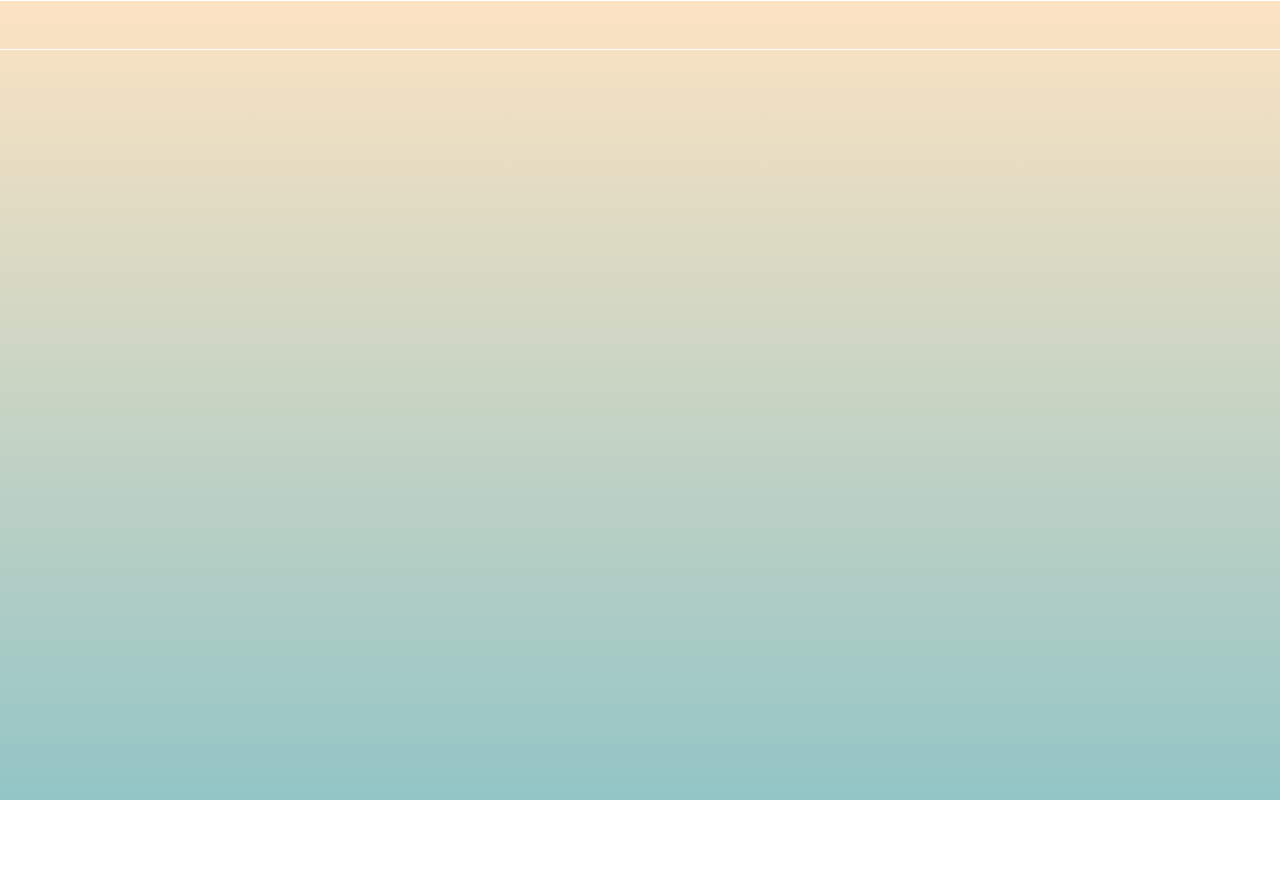
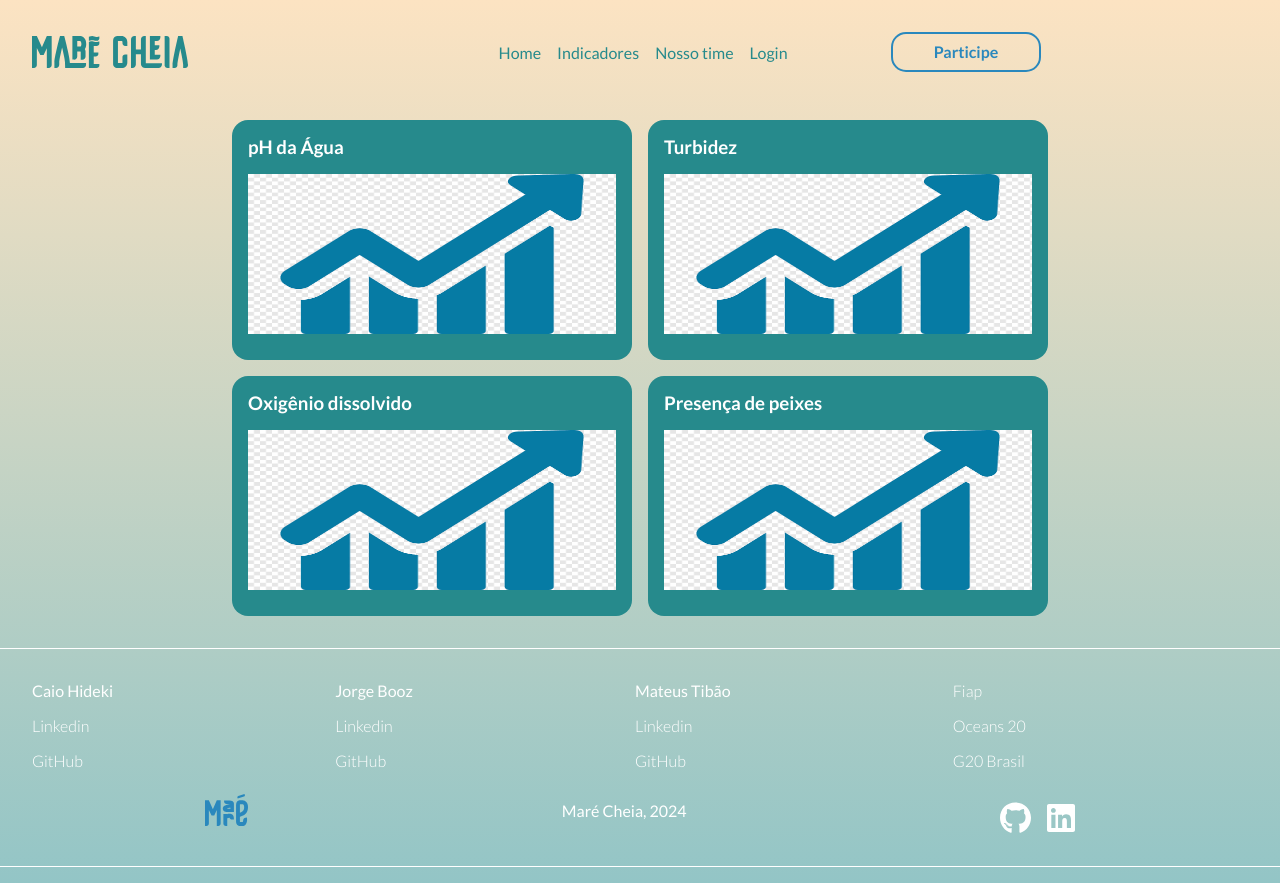
Before and after one commit to jorgebooz/MareCheia, a React (Vite) app: page /indicadores in a window 1280 px wide. Before the commit this address had no page. Before the commit the page ends 800 px from the top, so only its background shows below. Built offline with nearby package versions, Linux system fonts and the light colour scheme.

Commit message:
feat: indicadores mark and style

```diff
--- a/src/components/Nav.jsx
+++ b/src/components/Nav.jsx
@@ -11,7 +11,7 @@ function Nav() {
           <Link to="/" className='navLink'>
             Home
           </Link>
-          <Link to="/" className='navLink'>
+          <Link to="/Indicadores" className='navLink'>
             Indicadores
           </Link>
           <Link to="/" className='navLink'>
--- /dev/null
+++ b/src/css/Indicadores.module.css
@@ -0,0 +1,68 @@
+@media screen and (max-width: 999px) {
+    .ph { grid-area: ph; }
+    .turbidez{ grid-area: turbidez; }
+    .oxigneio{ grid-area: oxigenio; }
+    .presenca{ grid-area: presenca; }
+
+    .indicadores{
+        display: grid;
+        grid-template-areas:
+        'ph turbidez'
+        'oxigenio presenca';
+        gap: 1rem;
+        align-items: center;
+        align-self: center;
+        justify-content: center;
+        padding: 2rem;
+    }
+    .container{
+        background-color: var(--ocean-green);
+        width: 10rem;
+        height: 15rem;
+        border-radius: 1rem;
+        padding: 1rem;
+        display: flex;
+        flex-direction: column;
+        gap: 1rem;
+    }
+    .container h3{
+        color: #fff;
+    }
+    .container img{
+       height: 10rem;
+    }
+}
+@media screen and (min-width: 1000px) {
+    .ph { grid-area: ph; }
+    .turbidez{ grid-area: turbidez; }
+    .oxigneio{ grid-area: oxigenio; }
+    .presenca{ grid-area: presenca; }
+
+    .indicadores{
+        display: grid;
+        grid-template-areas:
+        'ph turbidez'
+        'oxigenio presenca';
+        gap: 1rem;
+        align-items: center;
+        align-self: center;
+        justify-content: center;
+        padding: 2rem;
+    }
+    .container{
+        background-color: var(--ocean-green);
+        width: 25rem;
+        height: 15rem;
+        border-radius: 1rem;
+        padding: 1rem;
+        display: flex;
+        flex-direction: column;
+        gap: 1rem;
+    }
+    .container h3{
+        color: #fff;
+    }
+    .container img{
+       height: 10rem;
+    }
+}
--- a/src/main.jsx
+++ b/src/main.jsx
@@ -7,7 +7,7 @@ import Error from './routes/Error';
 import Home from './routes/Home';
 import Login from './routes/Login'
 import Participe from './routes/Participe'
-
+import Indicadores from './routes/Indicadores'
 
 import './css/scss/main.sass'
 
@@ -19,7 +19,8 @@ const router = createBrowserRouter([
     children: [
       { path: '/', element: <Home /> },
       { path: '/login', element: <Login /> },
-      { path: '/participe', element: <Participe />}
+      { path: '/participe', element: <Participe />},
+      { path: '/indicadores', element: <Indicadores />}
     ],
   },
 ]);
--- /dev/null
+++ b/src/routes/Indicadores.jsx
@@ -0,0 +1,31 @@
+import React from 'react';
+import styles from '../css/Indicadores.module.css';
+import indicadores from '../assets/Indicadores/indicadores.png'
+
+function Indicadores() {
+  return (
+    <>
+    <section className={styles.indicadores}>
+        <div className={`${styles.ph} ${styles.container}`}>
+            <h3>pH da Água</h3>
+            <img src={indicadores} alt="indicadores" />
+
+        </div>
+        <div className={`${styles.turbidez} ${styles.container}`}>
+            <h3>Turbidez</h3>
+            <img src={indicadores} alt="indicadores" />
+        </div>
+        <div className={`${styles.oxigenio} ${styles.container}`}>
+            <h3>Oxigênio dissolvido</h3>
+            <img src={indicadores} alt="indicadores" />
+        </div>
+        <div className={`${styles.presenca} ${styles.container}`}>
+            <h3>Presença de peixes</h3>
+            <img src={indicadores} alt="indicadores" />
+        </div>
+    </section>
+    </>
+  );
+}
+
+export default Indicadores;
```
Also changed, not shown: src/assets/Indicadores/indicadores.png (added).
